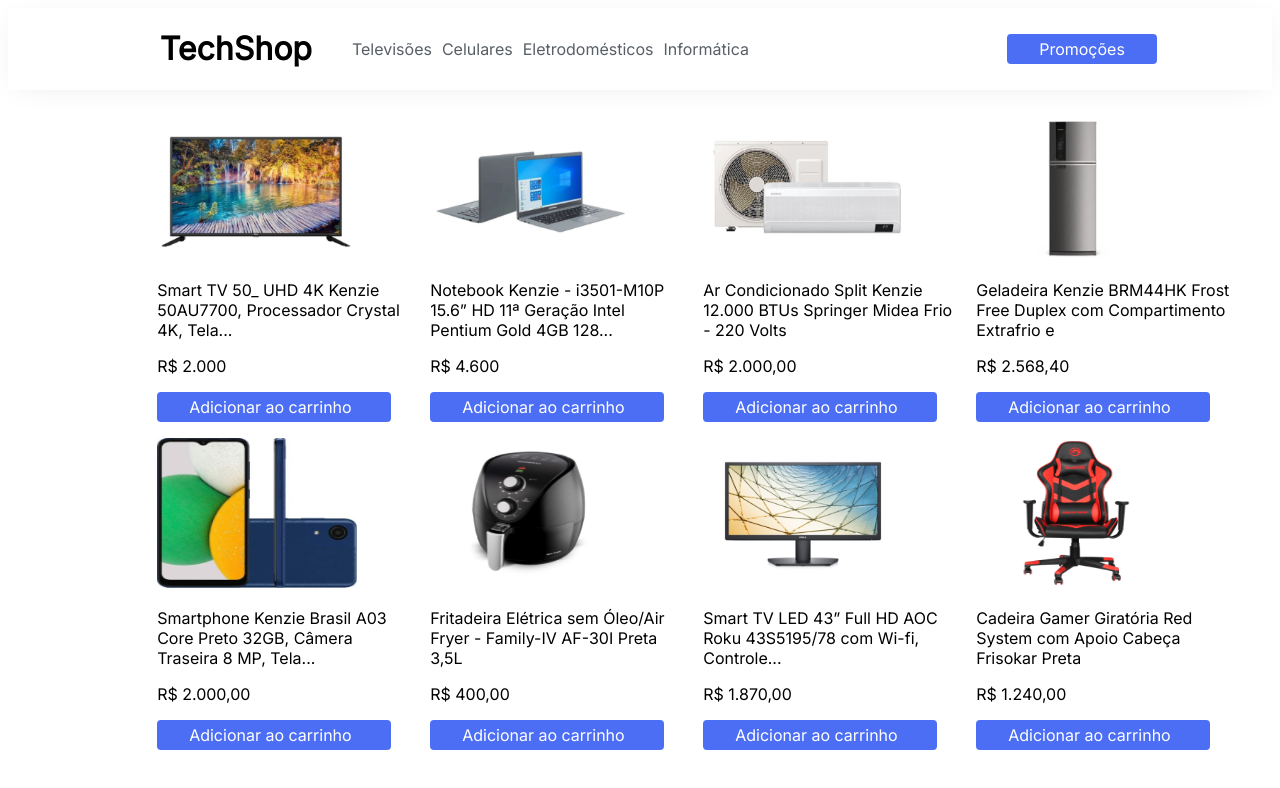
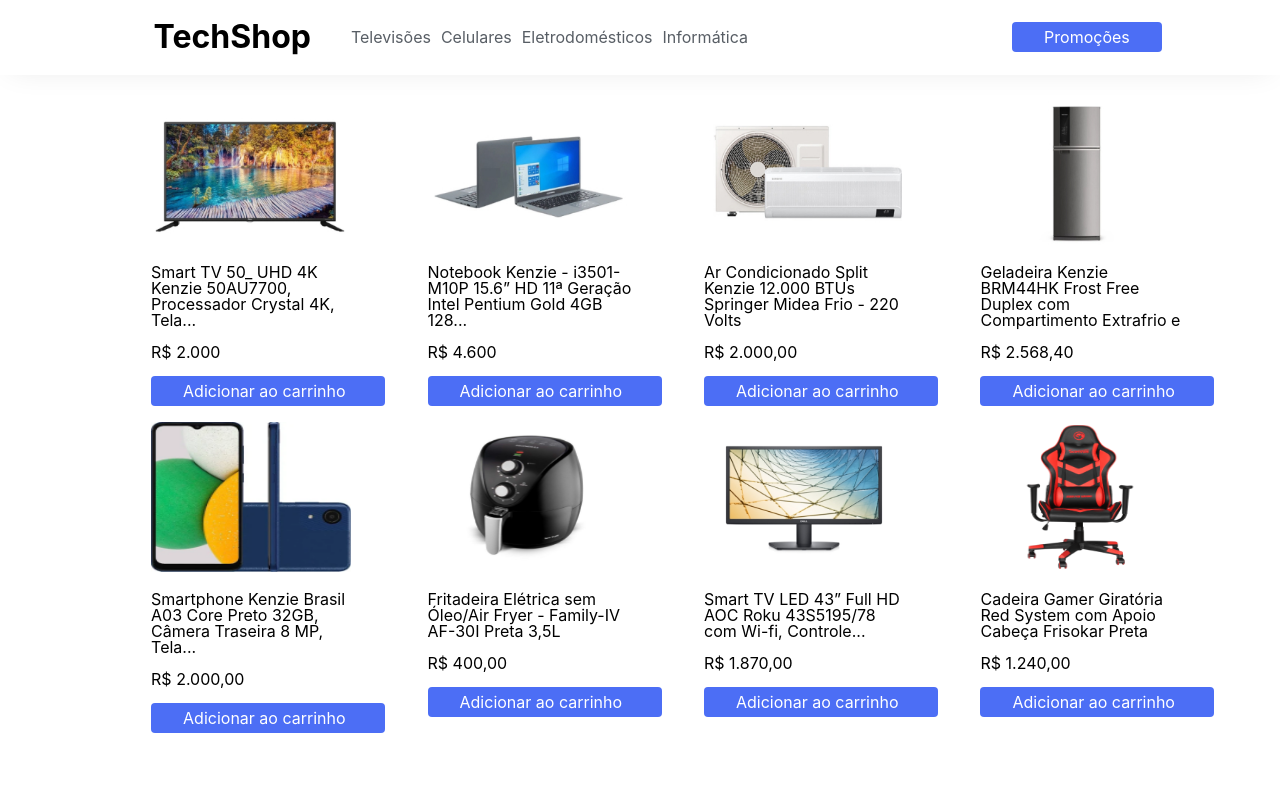
Before and after one commit to Kenzie-Academy-Brasil-Developers/m1-s1-e-commerce-com-flexbox-Jonatas1411, a plain HTML site: page index.html in a window 1280 px wide. Drawn offline with Linux system fonts and the light colour scheme.

Commit message:
Add files via upload

```diff
--- a/index.html
+++ b/index.html
@@ -5,18 +5,18 @@
     <meta http-equiv="X-UA-Compatible" content="IE=edge">
     <meta name="viewport" content="width=device-width, initial-scale=1.0">
     <link rel="stylesheet" href="style.css">
+    <link rel="stylesheet" href="reset.css">
+    <link rel="import" href="('https://fonts.googleapis.com/css2?family=Inter&family=Roboto&display=swap')">
     <title>TechShop</title>
 </head>
 
 <body>
-    <style>
-        @import url('https://fonts.googleapis.com/css2?family=Inter&family=Roboto&display=swap');
-        </style>
         <header class="menu">
         <div class="container">
         <div class="menu-flex">
         <div class="menu-column">
         <h1 class="logo">TechShop</h1>
+
         <nav class="menu-nav">
         <ul>
         <li><a href="">Televisões</a></li>
@@ -25,20 +25,23 @@
         <li><a href="">Informática</a></li>
         </ul>
         </nav>
+
         </div>
+
         <div class="menu-column menu-second-column">
         <a href="" class="menu-link-button">Promoções</a>
         </div>
         </div>
         </div>
         </header>
+
         <main class="products-wrapper">
         <div class="card tv"><img src="img\tv\tv.png" alt="televisão">
         <p>Smart TV 50_ UHD 4K Kenzie 50AU7700, Processador Crystal 4K, Tela...</p>
         <p>R$ 2.000</p>
-
         <a href="">Adicionar ao carrinho</a>
         </div>
+
         <div class="card notebook"><img src="img\notebook\notebook.png" alt="notebook">
         <p>Notebook Kenzie - i3501-M10P 15.6” HD 11ª Geração Intel Pentium Gold 4GB 128...</p>
         <p>R$ 4.600</p>
@@ -50,16 +53,19 @@
         <p>R$ 2.000,00</p>
         <a href="">Adicionar ao carrinho</a>
         </div>
+
         <div class="card geladeira"><img src="img\geladeira\geladeira.png" alt="geladeira">
         <p>Geladeira Kenzie BRM44HK Frost Free Duplex com Compartimento Extrafrio e</p>
         <p>R$ 2.568,40</p>
         <a href="">Adicionar ao carrinho</a>
         </div>
+
         <div class="card celular"><img src="img\celular\celular.png" alt="celular">
         <p>Smartphone Kenzie Brasil A03 Core Preto 32GB, Câmera Traseira 8 MP, Tela...</p>
         <p>R$ 2.000,00</p>
         <a href="">Adicionar ao carrinho</a>
         </div>
+
         <div class="card air-frayer"><img src="img\air frayer\air frayer.png" alt="air-frayer">
         <p>Fritadeira Elétrica sem Óleo/Air Fryer - Family-IV AF-30I Preta 3,5L</p>
         <p>R$ 400,00</p>
@@ -71,11 +77,13 @@
         <p>R$ 1.870,00</p>
         <a href="">Adicionar ao carrinho</a>
         </div>
+
         <div class="card cadeira">
         <img src="img\cadeira\cadeira.png" alt="Cadeira Gamer">
         <p>Cadeira Gamer Giratória Red System com Apoio Cabeça Frisokar Preta</p>
         <p>R$ 1.240,00</p>
         <a href="">Adicionar ao carrinho</a>
+
         </main>
 </body>
 </html>
--- /dev/null
+++ b/reset.css
@@ -0,0 +1,31 @@
+html, body, div{
+    margin: 0;
+    padding: 0;
+    border: 0;
+    font-size: 100%;
+    font: inherit;
+    vertical-align: baseline;
+}
+
+article, aside, details, figcaption, figure,
+footer, header, hgroup, menu, nav, section {
+    display: block;
+}
+body {
+    line-height: 1;
+}
+ol, ul {
+    list-style: none;
+}
+blockquote, q {
+    quotes: none;
+}
+blockquote:before, blockquote:after,
+q:before, q:after {
+    content: '';
+    content: none;
+}
+table {
+    border-collapse: collapse;
+    border-spacing: 0;
+}
--- a/style.css
+++ b/style.css
@@ -63,10 +63,12 @@
   width: 200px;
   height: 150px;
 
+
 }
 .card p{
-  width: 260px;
+  width: 75%;
   font-family: 'Inter', sans-serif;
+
 }
 .card{
   width: 24%;
```
Lines whose indentation alone changed are shown as unchanged.
